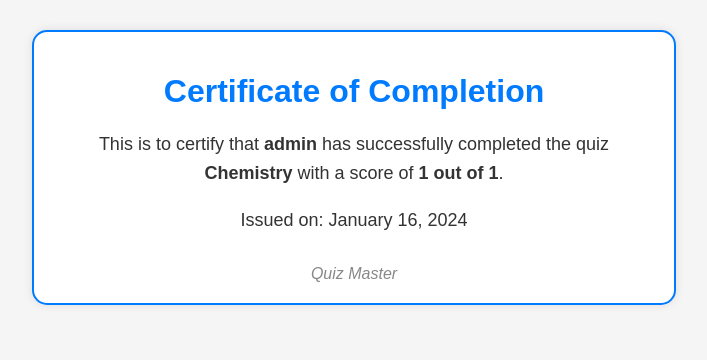
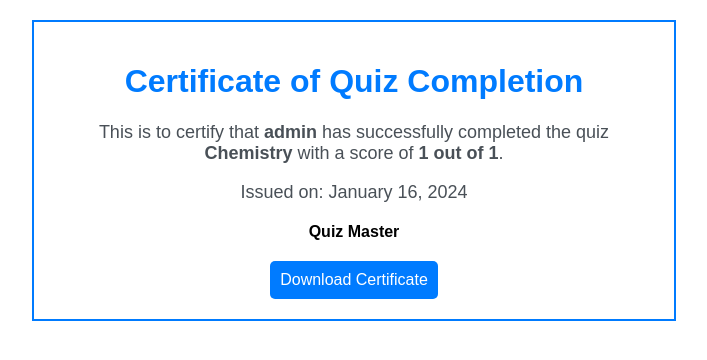
Before and after one commit to Nirob-Barman/Quiz-Master, a Django app: template core/templates/certificate_template.html in a window 1280 px wide. Shown: the top 360 px of the page, without its empty margins (286-993 px from the left). Run offline with Django 4.2, Linux system fonts and the light colour scheme; the template is opened without the code that fills it: values that come from a table or form of the project are taken from there, others are empty; a user stored in the database is signed in; data comes from the database, SQL or seed files in the repository; parts of the project's set-up code (start-up, migrations or seed data) failed here and were passed over.

Commit message:
certificate download

```diff
--- a/QuizMaster/urls.py
+++ b/QuizMaster/urls.py
@@ -18,7 +18,8 @@ from django.contrib import admin
 from django.urls import path, include
 from django.conf import settings
 from django.conf.urls.static import static
-from core.views import home, quiz_view, quiz_result, quiz_history, leaderboard, rate_quiz, rating_history, delete_rating, remove_user, QuizCreationContestView, generate_certificate
+# from core.views import home, quiz_view, quiz_result, quiz_history, leaderboard, rate_quiz, rating_history, delete_rating, remove_user, QuizCreationContestView, generate_certificate, download_certificate
+from core.views import *
 
 urlpatterns = [
     path('admin/', admin.site.urls),
@@ -36,6 +37,7 @@ urlpatterns = [
     path('quiz_creation_contest/', QuizCreationContestView.as_view(),
          name='quiz_creation_contest'),
     path('generate_certificate/<int:history_id>/', generate_certificate, name='generate_certificate'),
+    path('download_certificate/<int:history_id>/', download_certificate, name='download_certificate'),
     path('remove_user/<int:user_id>/', remove_user, name='remove_user'),
     path('accounts/', include('accounts.urls')),
     # path('core/', include('core.urls')),
--- a/core/templates/certificate_template.html
+++ b/core/templates/certificate_template.html
@@ -6,51 +6,55 @@
     <meta name="viewport" content="width=device-width, initial-scale=1.0">
     <title>Certificate of Completion</title>
     <style>
+        /* Add your certificate styles here */
         body {
-            font-family: 'Arial', sans-serif;
+            font-family: Arial, sans-serif;
             text-align: center;
-            margin: 30px;
-            background-color: #f5f5f5;
-            color: #333;
+            margin: 20px;
         }
 
         .certificate {
             border: 2px solid #007BFF;
             padding: 20px;
-            border-radius: 15px;
-            background-color: #fff;
-            box-shadow: 0 0 10px rgba(0, 0, 0, 0.1);
             max-width: 600px;
             margin: auto;
         }
 
         h1 {
             color: #007BFF;
-            margin-bottom: 20px;
         }
 
         p {
+            color: #495057;
             font-size: 18px;
-            line-height: 1.6;
-            margin-bottom: 15px;
         }
 
         .signature {
-            margin-top: 30px;
-            font-style: italic;
-            color: #888;
+            margin-top: 20px;
+            font-weight: bold;
+        }
+
+        .download-btn {
+            background-color: #007BFF;
+            color: #fff;
+            padding: 10px;
+            text-decoration: none;
+            margin-top: 20px;
+            display: inline-block;
+            border-radius: 5px;
         }
     </style>
 </head>
 
 <body>
     <div class="certificate">
-        <h1>Certificate of Completion</h1>
+        <h1>Certificate of Quiz Completion</h1>
         <p>This is to certify that <strong>{{ user.username }}</strong> has successfully completed the quiz
-            <strong>{{ history.quiz.title }}</strong> with a score of <strong>{{ history.score }} out of {{ history.totalMarks }}</strong>.
+            <strong>{{ history.quiz.title }}</strong> with a score of <strong>{{ history.score }} out of {{history.totalMarks }}</strong>.
         </p>
         <p>Issued on: {{ history.completed_at|date:"F j, Y" }}</p>
         <div class="signature">Quiz Master</div>
+        <a href="{% url 'download_certificate' history.id %}" class="download-btn">Download Certificate</a>
     </div>
 </body>
 
```
Also changed, not shown: core/views.py (+23 -0 lines).
